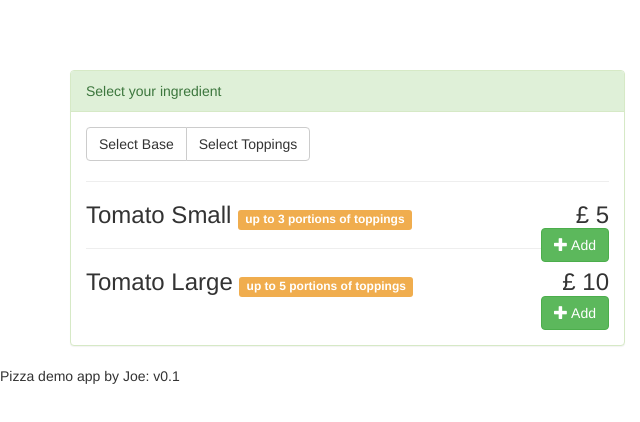
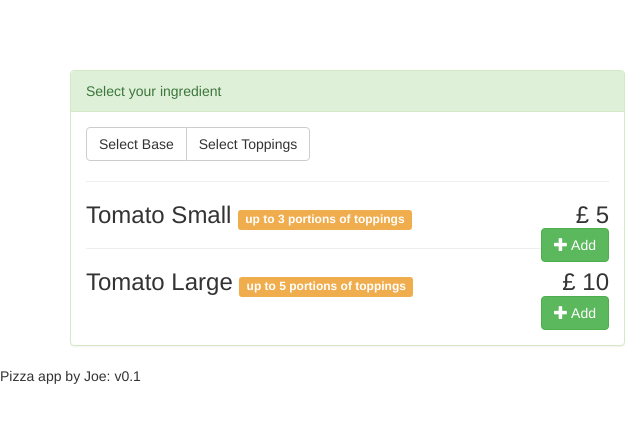
Before and after one commit to joezhouOxford/Pizza, a website: page app/index.html in a window 1280 px wide. Shown: the top 422 px of the page, 0-640 px from the left. Drawn offline with nearby package versions, Linux system fonts and the light colour scheme; some packages are replaced by stand-ins of ours.

```diff
--- a/app/index.html
+++ b/app/index.html
@@ -36,7 +36,7 @@
     <div ng-view></div>
 </div>
 
-<div>Pizza demo app by Joe: v<span app-version></span></div>
+<div>Pizza app by Joe: v<span app-version></span></div>
 <!-- angular -->
 <script type="text/javascript" src="bower/angular/angular.min.js"></script>
 <script type="text/javascript" src="bower/angular-route/angular-route.min.js"></script>
```
